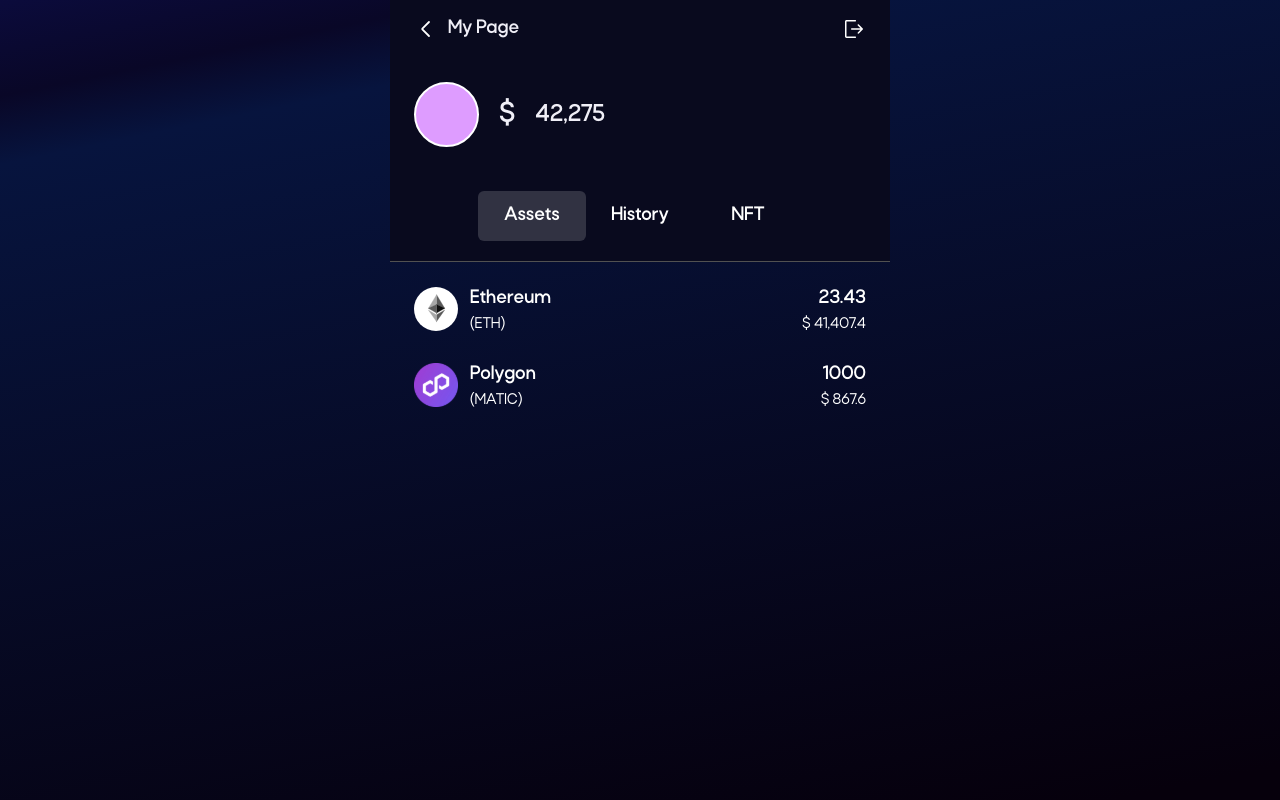
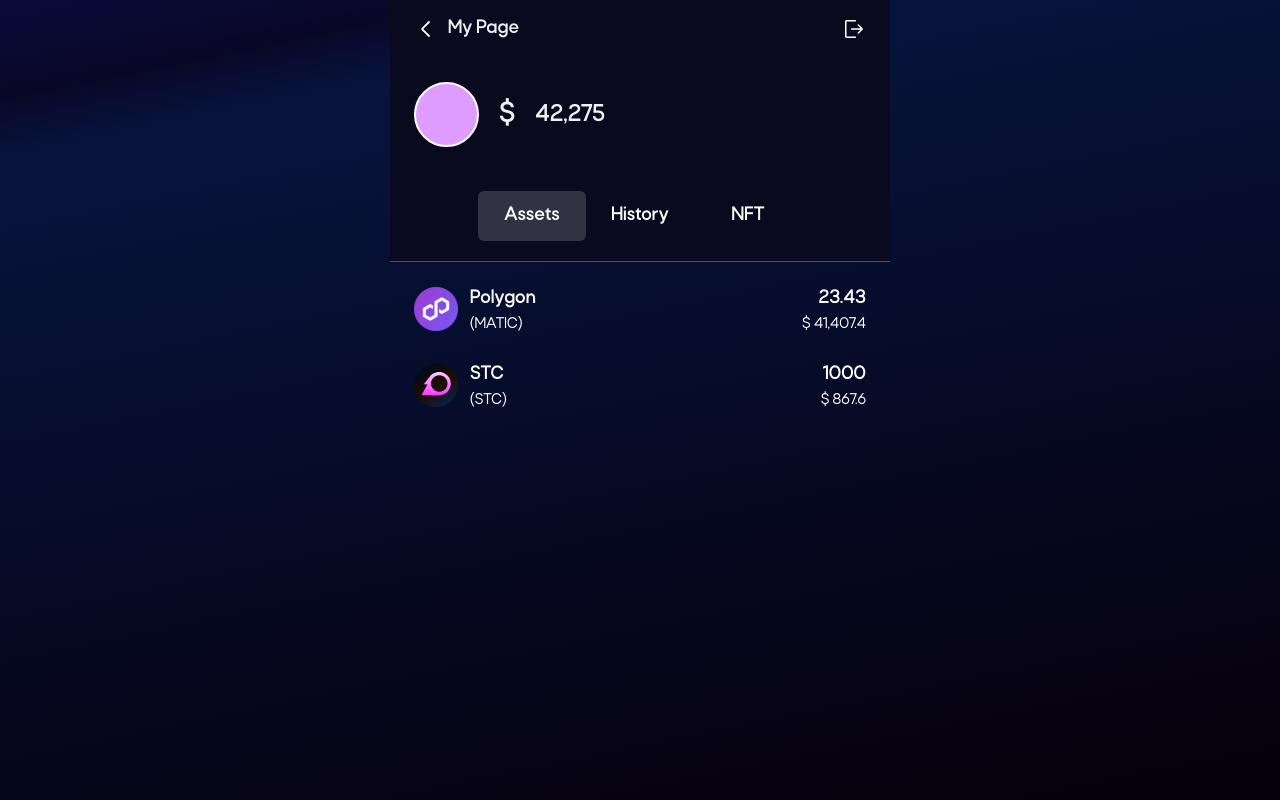
Before and after one commit to ShootingCoin/frontend, a Next.js app: page /mypage in a window 1280 px wide. Built offline with nearby package versions, Linux system fonts and the light colour scheme; no server answers; what wagmi would draw is missing.

Commit message:
fix: ui image changed

```diff
--- a/src/components/Setting/TokenForm.tsx
+++ b/src/components/Setting/TokenForm.tsx
@@ -83,6 +83,7 @@ export default function TokenForm({
             padding: '0'
           }}
         >
+          <option value="STC">STC</option>
           <option value="Polygon">MATIC</option>
           <option value="Ethereum">ETH</option>
         </Select>
--- a/src/dummy.ts
+++ b/src/dummy.ts
@@ -10,7 +10,7 @@ export const nftData = [
     code: '#30432',
     image: '/imgs/nfts/NFT_1.png',
     price: 0.043,
-    unit: 'MATIC',
+    unit: 'STC',
     effect: '10% Speed / 0.3% Size',
   },
   {
@@ -19,7 +19,7 @@ export const nftData = [
     code: '#98403',
     image: '/imgs/nfts/NFT_2.png',
     price: 0.043,
-    unit: 'MATIC',
+    unit: 'STC',
     effect: '10% Speed / 0.3% Size',
   },
   {
@@ -28,7 +28,7 @@ export const nftData = [
     code: '#911342',
     image: '/imgs/nfts/NFT_3.png',
     price: 0.043,
-    unit: 'MATIC',
+    unit: 'STC',
     effect: '10% Speed / 0.3% Size',
   },
   {
@@ -37,7 +37,7 @@ export const nftData = [
     code: '#22433',
     image: '/imgs/nfts/NFT_4.png',
     price: 0.043,
-    unit: 'MATIC',
+    unit: 'STC',
     effect: '10% Speed / 0.3% Size',
   },
   {
@@ -46,7 +46,7 @@ export const nftData = [
     code: '#21233',
     image: '/imgs/nfts/NFT_5.png',
     price: 0.043,
-    unit: 'MATIC',
+    unit: 'STC',
     effect: '10% Speed / 0.3% Size',
   },
   {
@@ -55,49 +55,49 @@ export const nftData = [
     code: '#12432',
     image: '/imgs/nfts/NFT_6.png',
     price: 0.043,
-    unit: 'MATIC',
+    unit: 'STC',
     effect: '10% Speed / 0.3% Size',
   }
 ];
 
 export const defaultChips: Chip[] = [
   {
-    name: 'Polygon',
-    unit: 'MATIC',
+    name: 'STC',
+    unit: 'STC',
     amount: 32,
   },
   {
-    name: 'Polygon',
-    unit: 'MATIC',
+    name: 'STC',
+    unit: 'STC',
     amount: 7,
   },
   {
-    name: 'Polygon',
-    unit: 'MATIC',
+    name: 'STC',
+    unit: 'STC',
     amount: 14,
   },
   {
-    name: 'Polygon',
-    unit: 'MATIC',
+    name: 'STC',
+    unit: 'STC',
     amount: 7,
   },
   {
-    name: 'Polygon',
-    unit: 'MATIC',
+    name: 'STC',
+    unit: 'STC',
     amount: 5.4,
   },
 ];
 
 export const assets = [
   {
-    name: 'Ethereum',
-    unit: 'ETH',
+    name: 'Polygon',
+    unit: 'MATIC',
     amount: 23.43,
     price: 41407.4,
   },
   {
-    name: 'Polygon',
-    unit: 'MATIC',
+    name: 'STC',
+    unit: 'STC',
     amount: 1000,
     price: 867.6,
   },
--- a/src/pages/game/ready/index.tsx
+++ b/src/pages/game/ready/index.tsx
@@ -72,7 +72,7 @@ export default function ReadyPage() {
           <TokenForm
             limit={limit}
             defaultValue={chips.find(x => x.isSelected)?.amount || null}
-            selectedCoin={chips.find(x => x.isSelected)?.name || 'Polygon'}
+            selectedCoin={chips.find(x => x.isSelected)?.name || 'STC'}
             onChangeValue={(val) => {
               setChips(chips.map(x => {
                 if (x.isSelected) {
```
